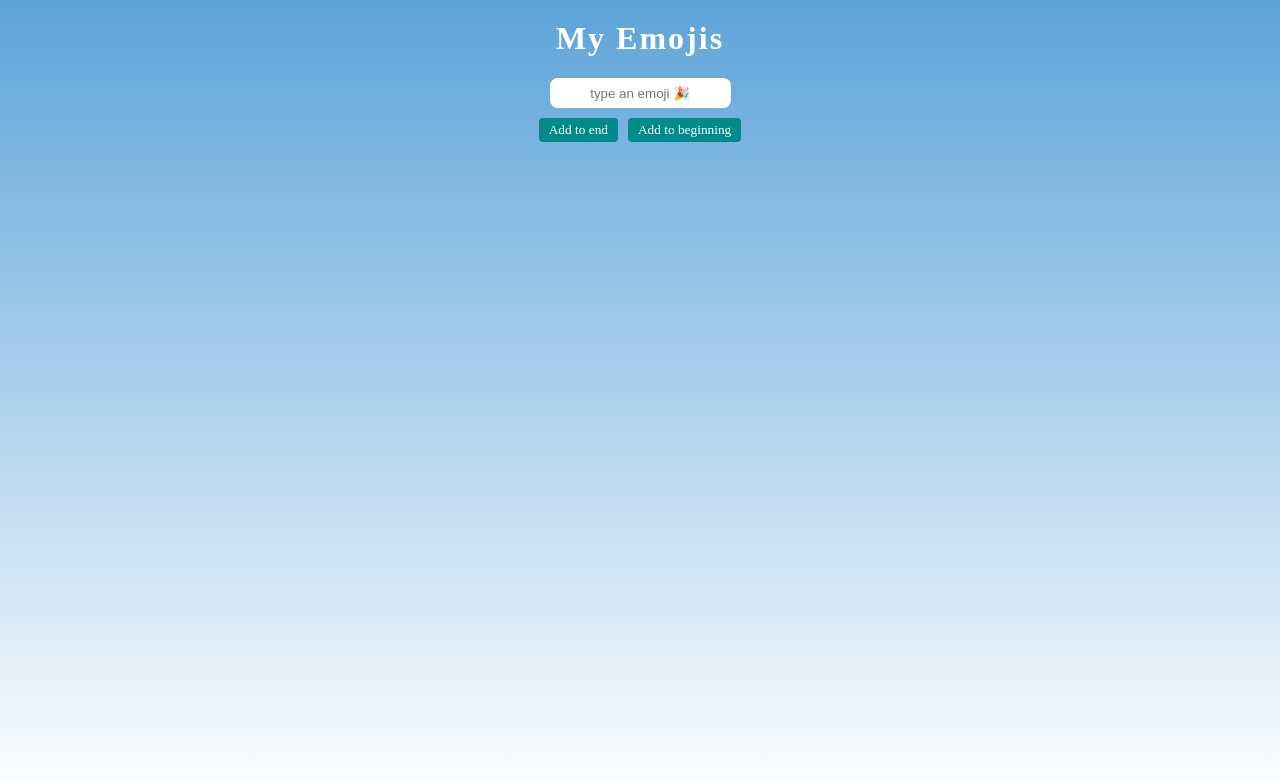
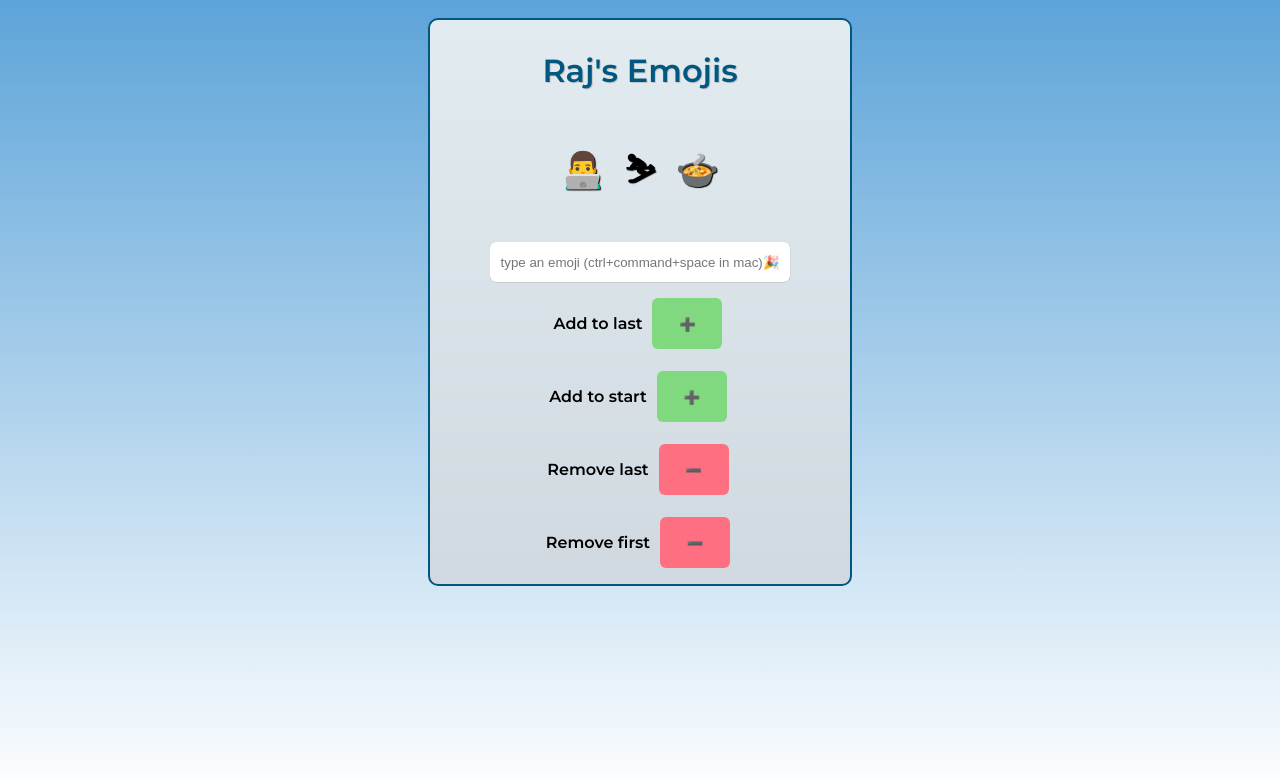
Before and after one commit to rbalendra/EmojiMe, a plain HTML site: page index.html in a window 1280 px wide. Drawn offline with Linux system fonts and the light colour scheme; a web font is replaced by a local one.

Commit message:
playing with css

```diff
--- a/index.css
+++ b/index.css
@@ -1,62 +1,79 @@
 html {
 	height: 100vh;
-	font-family: Baloo;
-	letter-spacing: 2px;
+	font-family: "Montserrat", sans-serif;
 }
+
 body {
-	margin: 10px;
 	padding: 10px;
 	background-image: linear-gradient(#5da4d9, #fff);
 }
 
-#emojis {
-	font-size: 60px;
+#container {
+	width: 400px;
+	border: 2px solid rgb(0, 88, 129);
+	background-image: linear-gradient(to top, #cfd9df 0%, #e2ebf0 100%);
+	border-radius: 10px;
+	padding: 10px;
+	margin: auto;
+	overflow: hidden;
+}
+#emoji-container {
 	margin: 40px;
 	text-align: center;
 }
 
-.emoji {
+#emoji-container span {
 	margin: 10px;
+	font-size: 35px;
+	font-weight: bold;
+	text-shadow: 1px 1px 1px black;
 }
 
-#push,
-#unshift {
+#push-btn,
+#unshift-btn {
 	background-color: #80d87f;
+	width: 70px;
+	margin-left: 10px;
 }
 
-#shift,
-#pop {
-	background-color: #e23349;
+#shift-btn,
+#pop-btn {
+	background-color: #ff6f82;
+	width: 70px;
+	margin-left: 10px;
 }
 
 h1 {
 	text-align: center;
-	color: white;
+	color: rgb(0, 88, 129);
+	text-shadow: 1px 1px #c4c4c4;
 }
 
 input {
 	margin: 0 auto;
 	display: block;
 	border: none;
-	height: 30px;
+	height: 40px;
+	width: 300px;
 	background: white;
-	border-radius: 8px;
+	border-radius: 6px;
 	text-align: center;
+	box-shadow: 0.1px 0.3px #888888;
 }
 
 button {
-	font-family: Baloo;
-	letter-spacing: px;
+	font-family: "Montserrat", sans-serif;
 	background: darkcyan;
-	color: white;
+	color: #054a29;
 	border: none;
 	padding: 4px 10px;
-	border-radius: 4px;
-	margin: 0 5px;
+	border-radius: 6px;
+	margin: 0 4px;
 }
 
 .buttons-wrapper {
 	display: flex;
 	justify-content: center;
-	margin: 10px 0 40px;
+	margin: 10px 0 0;
+	padding: 6px;
 }
--- a/index.html
+++ b/index.html
@@ -1,16 +1,31 @@
 <html>
     <head>
         <link rel="stylesheet" href="index.css">
-        <link href="https://fonts.googleapis.com/css2?family=Baloo&display=swap" rel="stylesheet">
-    </head>
+        <link rel="preconnect" href="https://fonts.gstatic.com">
+        <link href="https://fonts.googleapis.com/css2?family=Montserrat:ital,wght@0,600;1,400&display=swap" rel="stylesheet">    </head>
     <body>
-        <h1>My Emojis</h1>
-        <div id="emoji-container"></div>
-        <input type="text" id="emoji-input" placeholder="type an emoji 🎉">
-        <div class="buttons-wrapper">
-            <button id="push-btn">Add to end</button>
-            <button id="unshift-btn">Add to beginning</button>
-        </div>
-        <script src="index.pack.js"></script>
+      <div id="container">
+          <h1>Raj's Emojis</h1>
+          <div id="emoji-container"></div>
+          <input type="text" id="emoji-input" placeholder="type an emoji (ctrl+command+space in mac)🎉">
+          <div class="buttons-wrapper">
+                <p>Add to last</p>
+                <button id="push-btn">➕</button>
+            </div>
+            <div class="buttons-wrapper">
+              <p>Add to start </p>
+              <button id="unshift-btn">➕</button>
+            </div>
+
+            <div class="buttons-wrapper">
+              <p>Remove last</p>
+              <button id="pop-btn"> ➖ </button>
+            </div>
+            <div class="buttons-wrapper">
+              <p>Remove first</p>
+              <button id="shift-btn"> ➖ </button>
+            </div>
+      </div>
+        <script src="index.js"></script>
     </body>
 </html>
--- a/index.js
+++ b/index.js
@@ -16,6 +16,9 @@ function renderEmojis() {
 }
 
 renderEmojis()
+
+
+
 
 pushBtn.addEventListener("click", function(){
     if (emojiInput.value) {
```
